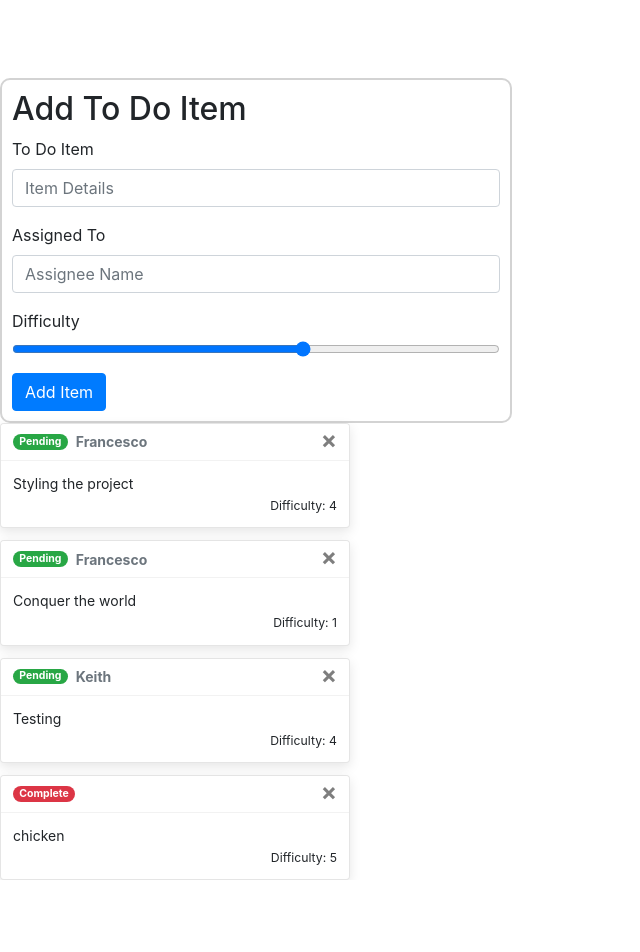
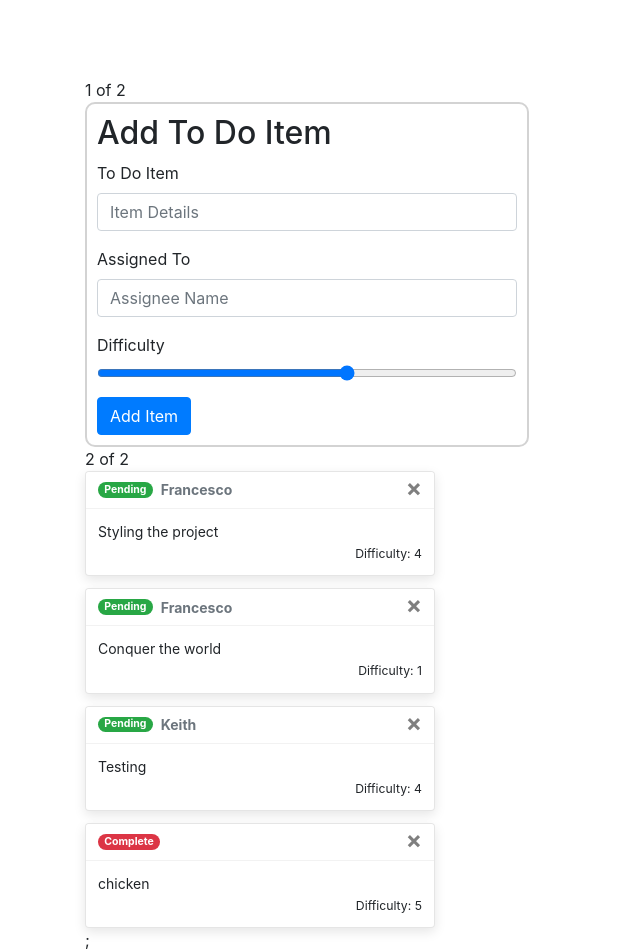
Before and after one commit to jmcia2020/ReactToDo, a React (Create React App) app: page / in a window 1280 px wide. Shown: the part 204-1156 px from the top of the page, without its empty margins (0-640 px from the left). Before the commit the page ends 1084 px from the top, so only its background shows below. Built offline with nearby package versions, Linux system fonts and the light colour scheme.

Commit message:
trying to resize columns for todoList and todoForm

```diff
--- a/src/Home.js
+++ b/src/Home.js
@@ -1,4 +1,7 @@
 import Badge from 'react-bootstrap/Badge';
+import Container from 'react-bootstrap/Container'
+import Col from 'react-bootstrap/Col'
+import Row from 'react-bootstrap/Row'
 import ToDoForm from './ToDoForm';
 import ToDoItem from './ToDoItem';
 
@@ -41,10 +44,23 @@ export default function Home(){
       <h1>
         To Do List Manager <Badge variant="secondary">{incompleteCount}</Badge>
       </h1>
-      <ToDoForm />
-      {list.map(item => (
-          <ToDoItem todo={item} />
-      ))}
+      <Container>
+        <Row>
+          <Col>1 of 2
+            <ToDoForm />
+          </Col>
+        </Row>
+      </Container>
+
+      <Container>
+        <Row>
+          <Col>2 of 2
+            {list.map(item => (
+              <ToDoItem key={item.id} todo={item} />
+              ))};
+          </Col>
+        </Row>
+      </Container>
     </>
   );
 }
```
